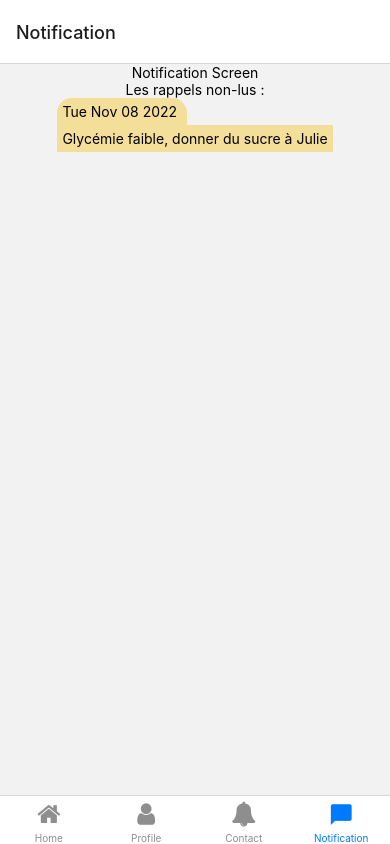
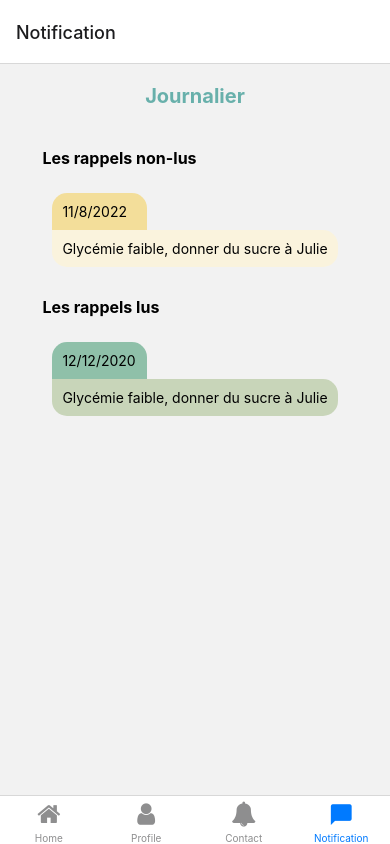
Before and after one commit to Liaxum/diabete, a React Native app: screen /Notification in a window 390 px wide. Built offline with nearby package versions, Linux system fonts and the light colour scheme.

Commit message:
@add content homepage and notification

```diff
--- /dev/null
+++ b/components/CustomButton.js
@@ -0,0 +1,10 @@
+import React from 'react';
+import { TouchableOpacity, Text } from 'react-native';
+
+export default function CustomButton({styles, title, onPress}) {
+    return (
+        <TouchableOpacity style={styles?.button} onPress={onPress}>
+            <Text style={styles?.title}>{title}</Text>
+        </TouchableOpacity>
+    );
+}
--- a/views/Home.js
+++ b/views/Home.js
@@ -1,10 +1,74 @@
 import React from 'react';
-import { View, Text } from 'react-native';
+import { View, Text, Image, StyleSheet, SafeAreaView, ScrollView } from 'react-native';
+import CustomButton from '../components/CustomButton';
 
-export default function Home() {
+const styles = StyleSheet.create(({
+    image: {
+        width: 200,
+        height: 200,
+        borderRadius: 100,
+        marginTop: 100,
+        marginBottom: 20
+    },
+    button: {
+        padding: 10,
+        borderRadius: 50,
+        margin: 5,
+        backgroundColor: '#68B0AB'
+    },
+    title: {
+        fontWeight: 'bold',
+        fontSize: 20,
+        color: '#68B0AB',
+        marginBottom: 20
+    },
+    box: {
+        borderRadius: 20,
+        borderWidth: 1,
+        borderColor: 'grey',
+        padding: 10,
+        margin: 20,
+        title: {
+            fontWeight: 'bold',
+            fontSize: 18,
+            color: '#8FC0A9',
+            marginBottom: 10
+        }
+    }
+}))
+
+export default function Home({ navigation }) {
     return (
-        <View style={{ flex: 1, alignItems: 'center', justifyContent: 'center' }}>
-            <Text>Home Screen</Text>
-        </View>
+        <ScrollView>
+            <View style={{ flex: 1, alignItems: 'center' }}>
+                <Image
+                    style={styles.image}
+                    source={require('../assets/pictureHome.webp')}
+                />
+                <Text style={styles.title}>Bonjour, Michel</Text>
+                <View style={styles.box}>
+                    <Text style={styles.box.title}>Mes derniers rappels</Text>
+                    <Text style={{ marginBottom: 10 }}>Vérifiez le taux d'insuline de Julie</Text>
+                    <Text>
+                        <Text style={{ fontWeight: 'bold' }}>Mois de Novembre</Text> :
+                        découvrez le rapport du mois de votre enfant.
+                    </Text>
+                    <View style={{ alignItems: 'flex-end' }}>
+                        <CustomButton styles={{ button: styles.button, title: {color: 'white'} }} title="Voir tous mes rappels" onPress={() => navigation.navigate('Notification')} />
+                    </View>
+                </View>
+                <View>
+                    <Text style={styles.box.title}>La courbe du taux de glycémie de Julie</Text>
+                    <Image
+                        style={{ width: 300, height: 200, margin: 20 }}
+                        source={require('../assets/graph.png')}
+                    />
+                    <View style={{alignItems: 'flex-end' }}>
+                        <CustomButton styles={{ button: styles.button, title: {color: 'white'} }} title="Voir le détail" onPress={() => navigation.navigate('Profile')} />
+                    </View>
+                </View>
+                <CustomButton styles={{ button: styles.button, title: {color: 'white'} }} title="Partager la fiche profile de Julie" onPress={() => navigation.navigate('Partage')} />
+            </View>
+        </ScrollView>
     );
 }
--- a/views/Notification.js
+++ b/views/Notification.js
@@ -1,47 +1,100 @@
 import React from "react";
-import { View, Text, StyleSheet, FlatList } from "react-native";
+import { View, Text, StyleSheet, FlatList, SectionList } from "react-native";
 
 const styles = StyleSheet.create({
+    title: {
+        fontSize: 20,
+        fontWeight: "bold",
+        color: "#68B0AB",
+        margin: 20,
+    },
+    header: {
+        fontSize: 16,
+        fontWeight: "bold",
+        marginTop: 20,
+        marginBottom: 15,
+    },
+    notif: {
+        margin: 10,
+    },
+    date: {
+        padding: 10,
+        fontSize: 15,
+        borderTopRightRadius: 15,
+        borderTopLeftRadius: 15,
+        width: 95
+    },
+    message: {
+        width: "100%",
+        fontSize: 16,
+        padding: 10,
+        borderBottomRightRadius: 15,
+        borderBottomLeftRadius: 15,
+        borderTopRightRadius: 15,
+    },
     newNotification: {
         date: {
             backgroundColor: "#F3DE9A",
-            padding: 5,
-            borderTopRightRadius: 15,
-            borderTopLeftRadius: 15,
-            width: "47%",
         },
         message: {
-            backgroundColor: "#F3DE9A",
-            width: "100%",
-            padding: 5,
+            backgroundColor: "#FAF3DD",
+        }
+    },
+    oldNotification: {
+        date: {
+            backgroundColor: '#8FC0A9'
+        },
+        message: {
+            backgroundColor: '#C8D5B9'
         }
     }
 });
 
-function Item({ item }) {
+function Item({ item, title }) {
+    if (title === "Les rappels non-lus") {
+        return (
+            <View style={styles.notif}>
+                <View style={[styles.date, styles.newNotification.date]}><Text >{item.date}</Text></View>
+                <View style={[styles.message, styles.newNotification.message]}><Text>{item.message}</Text></View>
+            </View>
+        );
+    } else {
+        return (
+            <View style={styles.notif}>
+                <View style={[styles.date, styles.oldNotification.date]}><Text >{item.date}</Text></View>
+                <View style={[styles.message, styles.oldNotification.message]}><Text>{item.message}</Text></View>
+            </View>
+        )
+    }
+}
+
+export default function Notification() {
+    const notification = [
+        {
+            title: "Les rappels non-lus",
+            data: [
+                {date: new Date().toLocaleDateString(), message: "Glycémie faible, donner du sucre à Julie"},
+            ]
+        },
+        {
+            title: "Les rappels lus",
+            data: [
+                {date: "12/12/2020", message: "Glycémie faible, donner du sucre à Julie"},
+            ]
+        }
+    ]
+
+
     return (
-        <View>
-            <View style={styles.newNotification.date}><Text >{item.date}</Text></View>
-            <Text style={styles.newNotification.message}>{item.message}</Text>
+        <View style={{ flex: 1, alignItems: 'center', justifyContent: 'center' }}>
+            <Text style={styles.title}>Journalier</Text>
+            <SectionList
+            sections={notification}
+            keyExtractor={({item, index}) => item + index}
+            renderItem={({item, section: {title}}) => <Item item={item} title={title} />}
+            renderSectionHeader={({section: {title}}) => (
+                <Text style={styles.header}>{title}</Text>
+            )} />
         </View>
     );
 }
-
-export default function Notification() {
-    const newNotification = [
-        {
-            date: new Date().toDateString(),
-            message: "Glycémie faible, donner du sucre à Julie"
-        }
-    ];
-
-    const renderItem = ({ item }) => (<Item item={item} />)
-
-    return (
-        <View style={{ flex: 1, alignItems: 'center', justifyContent: 'center' }}>
-            <Text>Notification Screen</Text>
-            <Text>Les rappels non-lus :</Text>
-            <FlatList data={newNotification} renderItem={renderItem} />
-        </View>
-    );
-}
```
Also changed, not shown: assets/graph.png (added), assets/pictureHome.webp (added).
